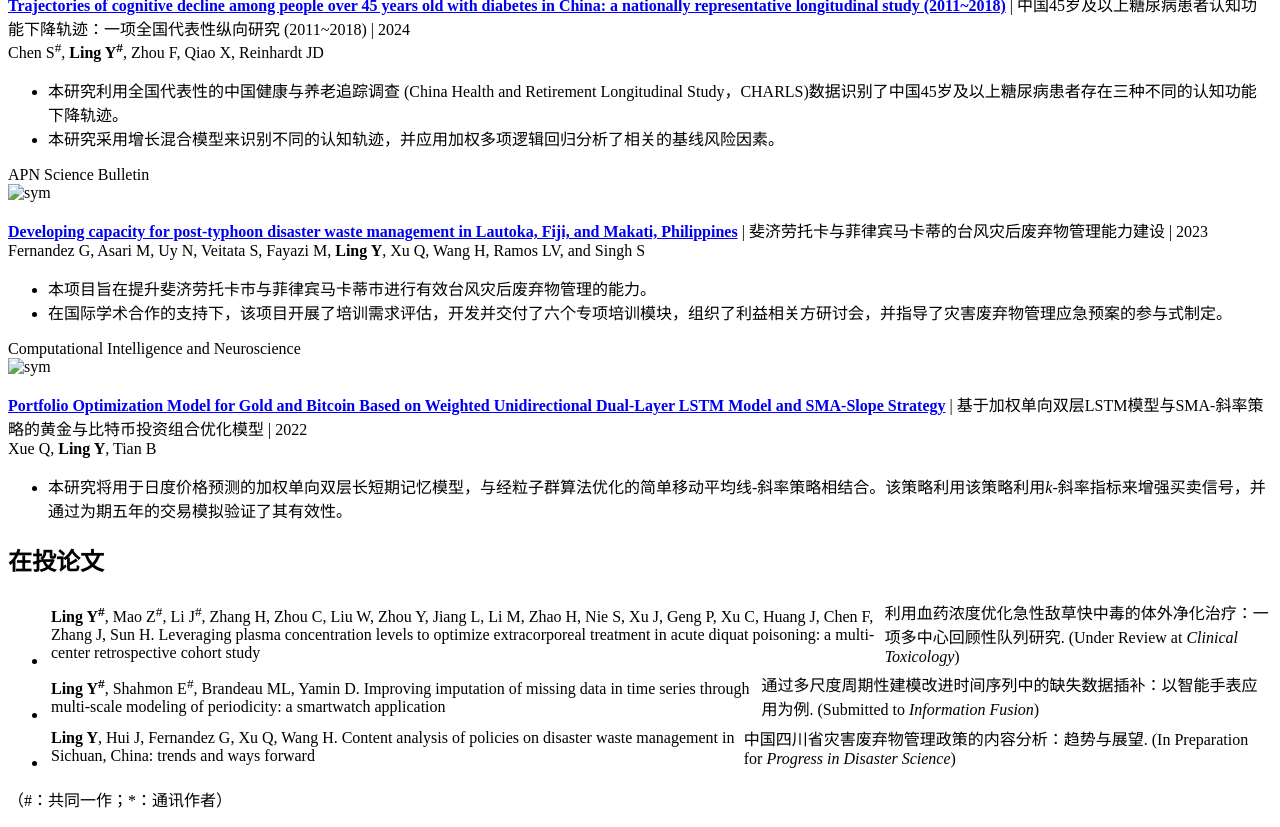
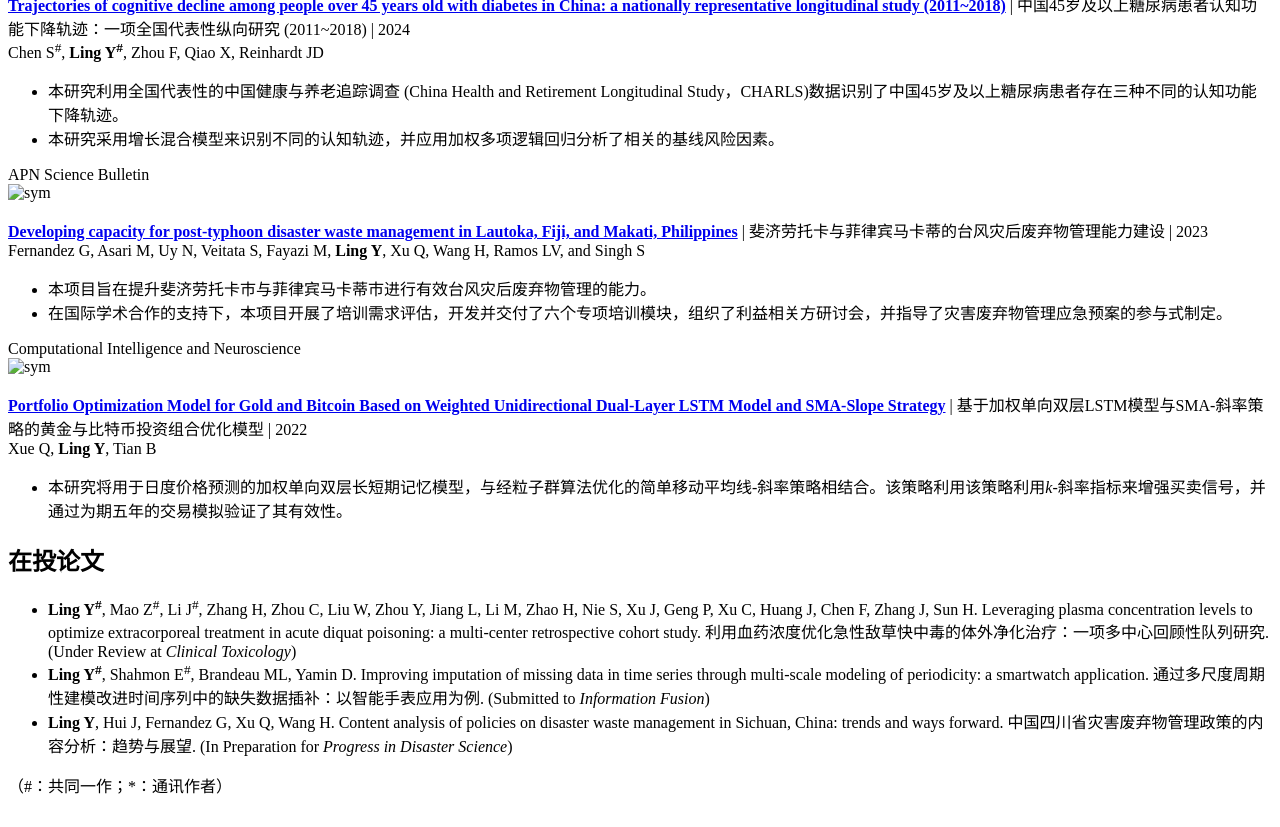
Before and after one commit to lingyuewei/lingyuewei.github.io, a Jekyll site: the page built from _pages/includes/pub.md, in a window 1280 px wide and 900 px high, scrolled down 5407 px, cut to the strip 73-900 px from the top of the window. Built offline with Jekyll 4.4.1, drawn with Linux system fonts in a browser that asks for light colours; our own code applies the rules of GitHub Pages for plain Markdown files.

Commit message:
Update pub.md

```diff
--- a/_pages/includes/pub.md
+++ b/_pages/includes/pub.md
@@ -63,7 +63,7 @@ Chen S<sup>#</sup>, **Ling Y<sup>#</sup>**, Zhou F, Qiao X, Reinhardt JD
 [**Developing capacity for post-typhoon disaster waste management in Lautoka, Fiji, and Makati, Philippines**](https://www.apn-gcr.org/bulletin/article/developing-capacity-for-post-typhoon-disaster-waste-management-in-lautoka-fiji-and-makati-philippines/) | 斐济劳托卡与菲律宾马卡蒂的台风灾后废弃物管理能力建设 | 2023<br/>
 Fernandez G, Asari M, Uy N, Veitata S, Fayazi M, **Ling Y**, Xu Q, Wang H, Ramos LV, and Singh S
 - 本项目旨在提升斐济劳托卡市与菲律宾马卡蒂市进行有效台风灾后废弃物管理的能力。
-- 在国际学术合作的支持下，该项目开展了培训需求评估，开发并交付了六个专项培训模块，组织了利益相关方研讨会，并指导了灾害废弃物管理应急预案的参与式制定。
+- 在国际学术合作的支持下，本项目开展了培训需求评估，开发并交付了六个专项培训模块，组织了利益相关方研讨会，并指导了灾害废弃物管理应急预案的参与式制定。
 </div>
 </div>
 
@@ -78,8 +78,8 @@ Xue Q, **Ling Y**, Tian B
 
 ## 在投论文
 
-- **Ling Y<sup>#</sup>**, Mao Z<sup>#</sup>, Li J<sup>#</sup>, Zhang H, Zhou C, Liu W, Zhou Y, Jiang L, Li M, Zhao H, Nie S, Xu J, Geng P, Xu C, Huang J, Chen F, Zhang J, Sun H. Leveraging plasma concentration levels to optimize extracorporeal treatment in acute diquat poisoning: a multi-center retrospective cohort study | 利用血药浓度优化急性敌草快中毒的体外净化治疗：一项多中心回顾性队列研究. (Under Review at *Clinical Toxicology*)
-- **Ling Y<sup>#</sup>**, Shahmon E<sup>#</sup>, Brandeau ML, Yamin D. Improving imputation of missing data in time series through multi-scale modeling of periodicity: a smartwatch application | 通过多尺度周期性建模改进时间序列中的缺失数据插补：以智能手表应用为例. (Submitted to *Information Fusion*)
-- **Ling Y**, Hui J, Fernandez G, Xu Q, Wang H. Content analysis of policies on disaster waste management in Sichuan, China: trends and ways forward | 中国四川省灾害废弃物管理政策的内容分析：趋势与展望. (In Preparation for *Progress in Disaster Science*)
+- **Ling Y<sup>#</sup>**, Mao Z<sup>#</sup>, Li J<sup>#</sup>, Zhang H, Zhou C, Liu W, Zhou Y, Jiang L, Li M, Zhao H, Nie S, Xu J, Geng P, Xu C, Huang J, Chen F, Zhang J, Sun H. Leveraging plasma concentration levels to optimize extracorporeal treatment in acute diquat poisoning: a multi-center retrospective cohort study. 利用血药浓度优化急性敌草快中毒的体外净化治疗：一项多中心回顾性队列研究. (Under Review at *Clinical Toxicology*)
+- **Ling Y<sup>#</sup>**, Shahmon E<sup>#</sup>, Brandeau ML, Yamin D. Improving imputation of missing data in time series through multi-scale modeling of periodicity: a smartwatch application. 通过多尺度周期性建模改进时间序列中的缺失数据插补：以智能手表应用为例. (Submitted to *Information Fusion*)
+- **Ling Y**, Hui J, Fernandez G, Xu Q, Wang H. Content analysis of policies on disaster waste management in Sichuan, China: trends and ways forward. 中国四川省灾害废弃物管理政策的内容分析：趋势与展望. (In Preparation for *Progress in Disaster Science*)
 
 （#：共同一作；*：通讯作者）
```
